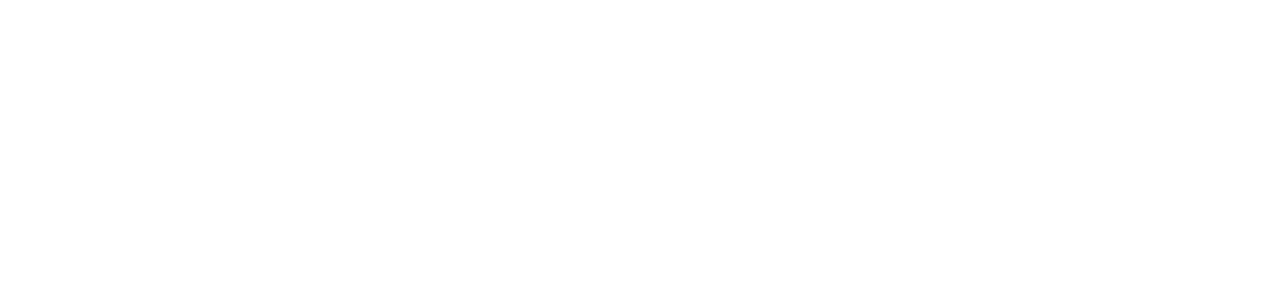
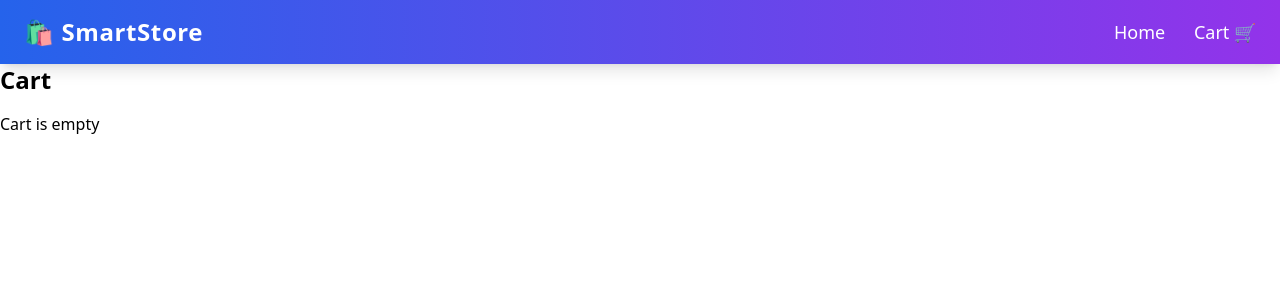
Before and after one commit to raveeshajayamaha/smartstore, a Vue app: page /cart in a window 1280 px wide. Before the commit this address had no page. Shown: the top 300 px of the page. Built offline with nearby package versions, Linux system fonts and the light colour scheme.

Commit message:
added cart system , remove items, search filter, add Navbar

```diff
--- a/src/App.vue
+++ b/src/App.vue
@@ -1,3 +1,8 @@
+<script setup>
+import Navbar from './components/Navbar.vue'
+</script>
+
 <template>
+  <Navbar />
   <router-view />
 </template>
--- /dev/null
+++ b/src/components/Navbar.vue
@@ -0,0 +1,27 @@
+<template>
+  <nav class="bg-gradient-to-r from-blue-600 to-purple-600 text-white px-6 py-4 flex justify-between items-center shadow-lg">
+
+    <!-- Logo / Title -->
+    <h1 class="font-extrabold text-2xl tracking-wide">
+      🛍️ SmartStore
+    </h1>
+
+    <!-- Links -->
+    <div class="space-x-6 text-lg">
+      <router-link
+        to="/"
+        class="hover:text-yellow-300 transition duration-300"
+      >
+        Home
+      </router-link>
+
+      <router-link
+        to="/cart"
+        class="hover:text-yellow-300 transition duration-300"
+      >
+        Cart 🛒
+      </router-link>
+    </div>
+
+  </nav>
+</template>
--- a/src/components/ProductCard.vue
+++ b/src/components/ProductCard.vue
@@ -1,9 +1,11 @@
 <script setup lang="ts">
 import type { Product } from "../types/product"
+import { useCart } from "../store/cart"
 
 defineProps<{
   product: Product
 }>()
+const { addToCart } = useCart()
 </script>
 
 <template>
@@ -24,5 +26,12 @@ defineProps<{
     >
       View
     </router-link>
+
+    <button
+  @click="addToCart(product)"
+  class="bg-green-500 text-white px-3 py-1 mt-2 rounded"
+>
+  Add to Cart
+</button>
   </div>
 </template>
--- a/src/router/index.ts
+++ b/src/router/index.ts
@@ -1,12 +1,20 @@
 import { createRouter, createWebHistory } from 'vue-router'
 import HomeView from '../views/HomeView.vue'
+import CartView from "../views/CartView.vue"
 
 const routes = [
   {
     path: '/',
     name: 'home',
     component: HomeView
-  }
+  },
+  {
+
+    path: "/cart",
+   name: "cart",
+   component: CartView
+}
+
   // You can add more routes here later (e.g., /product/:id)
 ]
 
--- /dev/null
+++ b/src/store/cart.ts
@@ -0,0 +1,25 @@
+import { ref, computed } from "vue"
+import type { Product } from "../types/product"
+
+const cart = ref<Product[]>([])
+
+export function useCart() {
+  const addToCart = (product: Product) => {
+    cart.value.push(product)
+  }
+
+  const removeFromCart = (id: number) => {
+    cart.value = cart.value.filter(item => item.id !== id)
+  }
+
+  const total = computed(() => {
+    return cart.value.reduce((sum, item) => sum + item.price, 0)
+  })
+
+  return {
+    cart,
+    addToCart,
+    removeFromCart,
+    total
+  }
+}
--- a/src/views/CartView.vue
+++ b/src/views/CartView.vue
@@ -0,0 +1,28 @@
+<script setup lang="ts">
+import { useCart } from "../store/cart"
+
+const { cart, removeFromCart, total } = useCart()
+</script>
+
+<template>
+  <h1 class="text-2xl font-bold mb-4">Cart</h1>
+
+  <div v-if="cart.length === 0">Cart is empty</div>
+
+  <div v-for="item in cart" :key="item.id" class="border p-2 mb-2">
+    <div>
+    {{ item.title }} - ${{ item.price }}
+  </div>
+
+   <button
+      @click="removeFromCart(item.id)"
+      class="bg-red-500 text-white px-2 py-1 rounded"
+    >
+      Remove
+    </button>
+  </div>
+
+  <div v-if="cart.length > 0" class="mt-4 font-bold text-lg">
+    Total: ${{ total }}
+    </div>
+</template>
--- a/src/views/HomeView.vue
+++ b/src/views/HomeView.vue
@@ -1,26 +1,66 @@
 <script setup lang="ts">
-import { ref, onMounted } from "vue"
+import { ref, onMounted, computed } from "vue"
 import api from "../services/api"
 import ProductCard from "../components/ProductCard.vue";
 import type { Product } from "../types/product"
 
-const products = ref<Product[]>([]);
+const products = ref<Product[]>([])
+const search = ref("")
+const category = ref("")
 
 onMounted(async () => {
   const res = await api.get("/products")
   products.value = res.data.products
 })
+
+const filteredProducts = computed(() => {
+  return products.value.filter(p =>
+    (
+      p.title.toLowerCase().includes(search.value.toLowerCase()) ||
+      p.category.toLowerCase().includes(search.value.toLowerCase())
+    ) &&
+    (category.value === "" || p.category === category.value)
+  )
+})
+
+const categories = computed(() => {
+  return [...new Set(products.value.map(p => p.category))]
+})
 </script>
 
 <template>
- <div> <h1 class="text-3xl font-bold mb-6">SmartStore</h1>
+  <div class="p-6">
 
-  <div class="grid grid-cols-1 md:grid-cols-3 lg:grid-cols-4 gap-6">
-    <ProductCard
-      v-for="p in products"
-      :key="p.id"
-      :product="p"
+    <h1 class="text-3xl font-bold mb-6">🛍️ SmartStore</h1>
+
+    <!-- 🔍 Search -->
+    <input
+      v-model="search"
+      placeholder="Search products..."
+      class="border p-3 mb-4 w-full rounded-lg"
     />
+
+    <!-- 🎯 Filter -->
+    <select v-model="category" class="border p-3 mb-6 rounded-lg">
+      <option value="">All</option>
+
+      <option
+        v-for="cat in categories"
+        :key="cat"
+        :value="cat"
+      >
+        {{ cat.charAt(0).toUpperCase() + cat.slice(1) }}
+      </option>
+    </select>
+
+    <!-- 🛒 Products -->
+    <div class="grid grid-cols-1 md:grid-cols-3 lg:grid-cols-4 gap-6">
+      <ProductCard
+        v-for="p in filteredProducts"
+        :key="p.id"
+        :product="p"
+      />
+    </div>
+
   </div>
-</div>
 </template>
```
